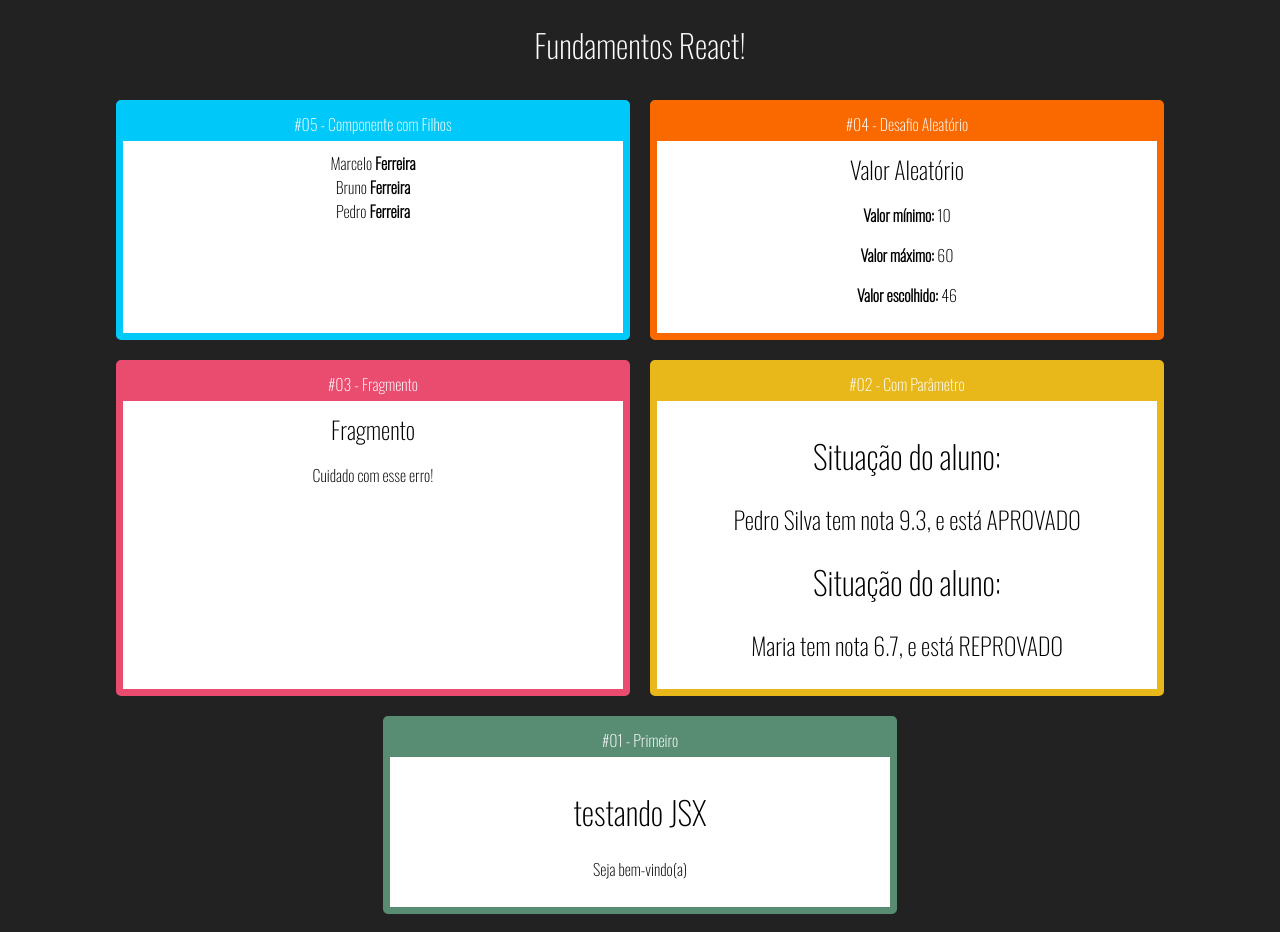
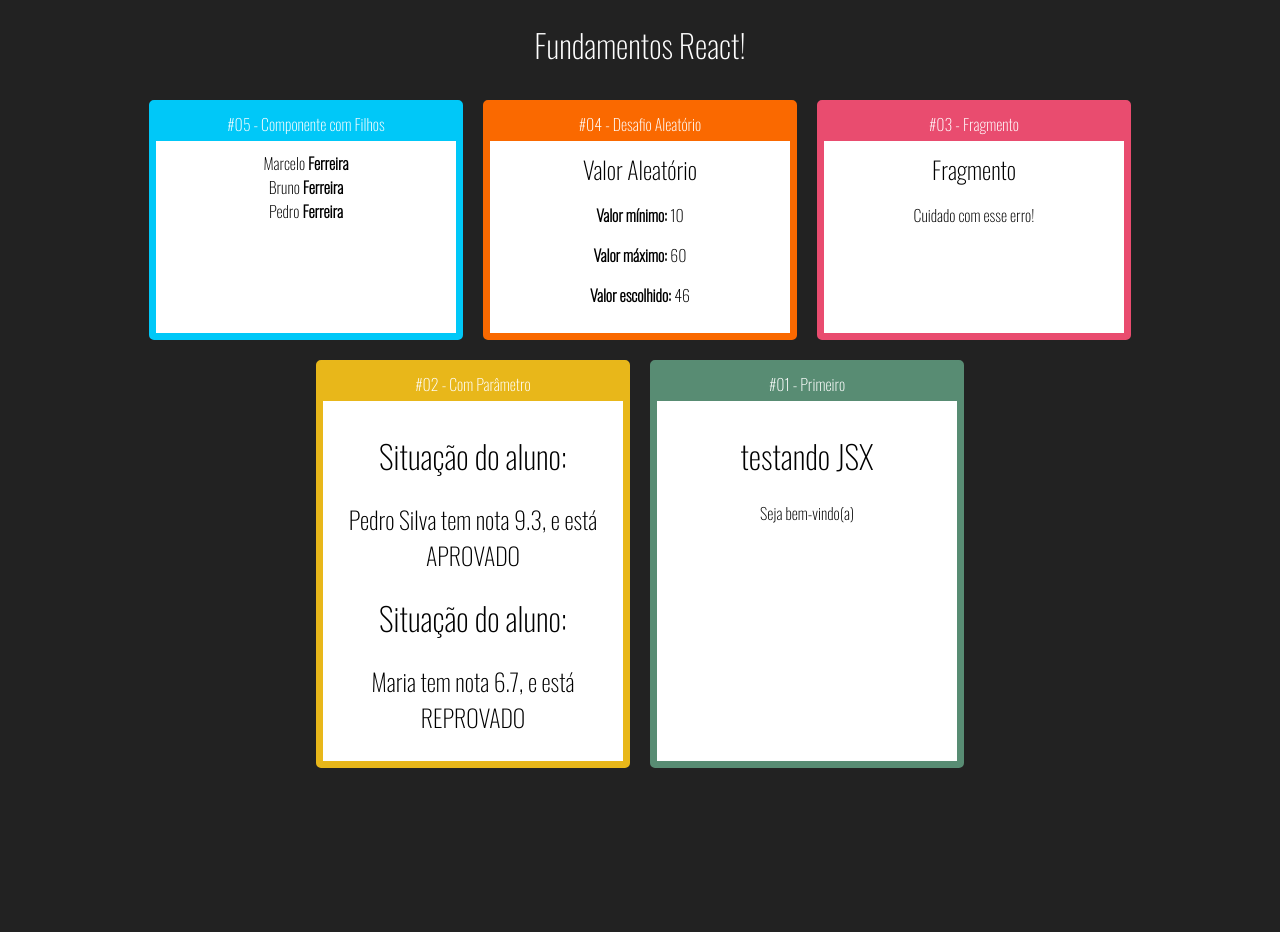
Before and after one commit to manoelmachado/react-redux, a React (Create React App) app in the folder fundamentos-react/: page / in a window 1280 px wide. After the commit the page ends 800 px from the top, so only its background shows below. Built offline with nearby package versions, Linux system fonts and the light colour scheme.

Commit message:
pequenas alterações css

```diff
--- a/fundamentos-react/src/componentes/layout/Card.css
+++ b/fundamentos-react/src/componentes/layout/Card.css
@@ -8,8 +8,8 @@
 
   display: flex;
   flex-direction: column;
-    min-width: 500px;
-    max-width: 500px;
+  min-width: 300px;
+  max-width: 300px;
 }
 
 .Card .Title {
```
Lines whose indentation alone changed are shown as unchanged.
